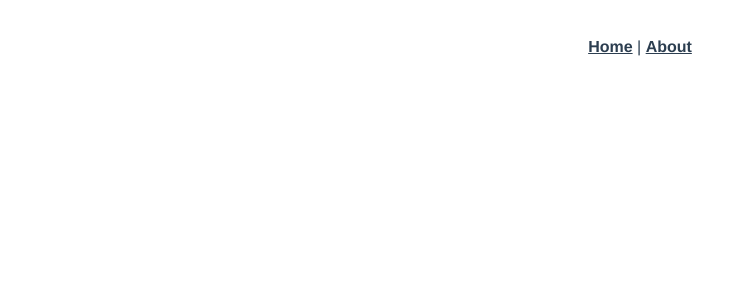
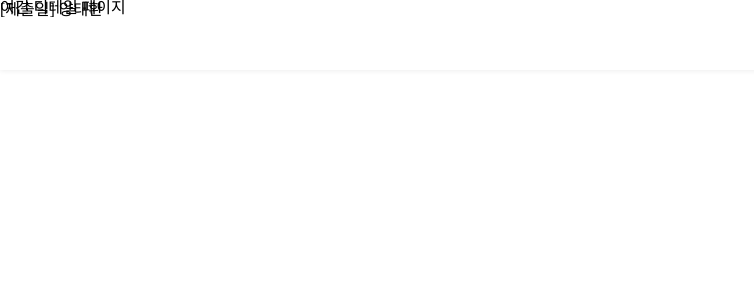
Before and after one commit to taehwan920/comento_fe_test, a Vue app: page /detail/1 in a window 1280 px wide. Shown: the top 300 px of the page, without its empty margins (0-754 px from the left). Built offline with nearby package versions, Linux system fonts and the light colour scheme.

Commit message:
Set basic settings for fe test 테스트를 위한 기본 세팅 완료 scss 글로벌 적용 모듈 제작 완료

```diff
--- a/src/App.vue
+++ b/src/App.vue
@@ -1,32 +1,19 @@
 <template>
   <div id="app">
-    <div id="nav">
-      <router-link to="/">Home</router-link> |
-      <router-link to="/about">About</router-link>
-    </div>
-    <router-view/>
+    <Header />
+    <router-view />
   </div>
 </template>
 
+<script>
+import Header from "./components/layouts/Header";
+
+export default {
+  components: {
+    Header,
+  },
+};
+</script>
+
 <style lang="scss">
-#app {
-  font-family: Avenir, Helvetica, Arial, sans-serif;
-  -webkit-font-smoothing: antialiased;
-  -moz-osx-font-smoothing: grayscale;
-  text-align: center;
-  color: #2c3e50;
-}
-
-#nav {
-  padding: 30px;
-
-  a {
-    font-weight: bold;
-    color: #2c3e50;
-
-    &.router-link-exact-active {
-      color: #42b983;
-    }
-  }
-}
 </style>
--- /dev/null
+++ b/src/assets/scss/_reset.scss
@@ -0,0 +1,43 @@
+html, body, div, span, applet, object, iframe,
+h1, h2, h3, h4, h5, h6, p, blockquote, pre,
+a, abbr, acronym, address, big, cite, code,
+del, dfn, em, img, ins, kbd, q, s, samp,
+small, strike, strong, sub, sup, tt, var,
+b, u, i, center,
+dl, dt, dd, ol, ul, li,
+fieldset, form, label, legend,
+table, caption, tbody, tfoot, thead, tr, th, td,
+article, aside, canvas, details, embed,
+figure, figcaption, footer, header, hgroup,
+menu, nav, output, ruby, section, summary,
+time, mark, audio, video {
+	margin: 0;
+	padding: 0;
+	border: 0;
+	font-size: 100%;
+	font: inherit;
+	vertical-align: baseline;
+}
+/* HTML5 display-role reset for older browsers */
+article, aside, details, figcaption, figure,
+footer, header, hgroup, menu, nav, section {
+	display: block;
+}
+body {
+	line-height: 1;
+}
+ol, ul {
+	list-style: none;
+}
+blockquote, q {
+	quotes: none;
+}
+blockquote:before, blockquote:after,
+q:before, q:after {
+	content: '';
+	content: none;
+}
+table {
+	border-collapse: collapse;
+	border-spacing: 0;
+}
--- /dev/null
+++ b/src/assets/scss/_variables.scss
@@ -0,0 +1 @@
+$bgColor: red;
--- a/src/components/HelloWorld.vue
+++ /dev/null
@@ -1,60 +0,0 @@
-<template>
-  <div class="hello">
-    <h1>{{ msg }}</h1>
-    <p>
-      For a guide and recipes on how to configure / customize this project,<br>
-      check out the
-      <a href="https://cli.vuejs.org" target="_blank" rel="noopener">vue-cli documentation</a>.
-    </p>
-    <h3>Installed CLI Plugins</h3>
-    <ul>
-      <li><a href="https://github.com/vuejs/vue-cli/tree/dev/packages/%40vue/cli-plugin-babel" target="_blank" rel="noopener">babel</a></li>
-      <li><a href="https://github.com/vuejs/vue-cli/tree/dev/packages/%40vue/cli-plugin-router" target="_blank" rel="noopener">router</a></li>
-      <li><a href="https://github.com/vuejs/vue-cli/tree/dev/packages/%40vue/cli-plugin-vuex" target="_blank" rel="noopener">vuex</a></li>
-      <li><a href="https://github.com/vuejs/vue-cli/tree/dev/packages/%40vue/cli-plugin-eslint" target="_blank" rel="noopener">eslint</a></li>
-    </ul>
-    <h3>Essential Links</h3>
-    <ul>
-      <li><a href="https://vuejs.org" target="_blank" rel="noopener">Core Docs</a></li>
-      <li><a href="https://forum.vuejs.org" target="_blank" rel="noopener">Forum</a></li>
-      <li><a href="https://chat.vuejs.org" target="_blank" rel="noopener">Community Chat</a></li>
-      <li><a href="https://twitter.com/vuejs" target="_blank" rel="noopener">Twitter</a></li>
-      <li><a href="https://news.vuejs.org" target="_blank" rel="noopener">News</a></li>
-    </ul>
-    <h3>Ecosystem</h3>
-    <ul>
-      <li><a href="https://router.vuejs.org" target="_blank" rel="noopener">vue-router</a></li>
-      <li><a href="https://vuex.vuejs.org" target="_blank" rel="noopener">vuex</a></li>
-      <li><a href="https://github.com/vuejs/vue-devtools#vue-devtools" target="_blank" rel="noopener">vue-devtools</a></li>
-      <li><a href="https://vue-loader.vuejs.org" target="_blank" rel="noopener">vue-loader</a></li>
-      <li><a href="https://github.com/vuejs/awesome-vue" target="_blank" rel="noopener">awesome-vue</a></li>
-    </ul>
-  </div>
-</template>
-
-<script>
-export default {
-  name: 'HelloWorld',
-  props: {
-    msg: String
-  }
-}
-</script>
-
-<!-- Add "scoped" attribute to limit CSS to this component only -->
-<style scoped lang="scss">
-h3 {
-  margin: 40px 0 0;
-}
-ul {
-  list-style-type: none;
-  padding: 0;
-}
-li {
-  display: inline-block;
-  margin: 0 10px;
-}
-a {
-  color: #42b983;
-}
-</style>
--- /dev/null
+++ b/src/components/layouts/Header.vue
@@ -0,0 +1,27 @@
+<template>
+  <header>
+    <span class="submitBox">[제출일] 양태환</span>
+  </header>
+</template>
+
+<script>
+export default {};
+</script>
+
+<style lang="scss">
+header {
+  width: 100%;
+  height: 70px;
+  display: flex;
+  justify-content: center;
+  align-items: center;
+  position: fixed;
+  top: 0;
+  left: 0;
+
+  box-shadow: 0 1px 5px 0 rgba(0, 0, 0, 0.07);
+}
+.submitBox {
+  line-height: 20px;
+}
+</style>
--- a/src/main.js
+++ b/src/main.js
@@ -1,7 +1,7 @@
 import Vue from 'vue'
 import App from './App.vue'
 import router from './router'
-import store from './store'
+import store from './store/store'
 
 Vue.config.productionTip = false
 
--- a/src/router/index.js
+++ b/src/router/index.js
@@ -1,6 +1,7 @@
-import Vue from 'vue'
-import VueRouter from 'vue-router'
-import Home from '../views/Home.vue'
+import Vue from 'vue';
+import VueRouter from 'vue-router';
+import Home from '../views/Home.vue';
+import Detail from '../views/Detail.vue';
 
 Vue.use(VueRouter)
 
@@ -11,12 +12,9 @@
     component: Home
   },
   {
-    path: '/about',
-    name: 'About',
-    // route level code-splitting
-    // this generates a separate chunk (about.[hash].js) for this route
-    // which is lazy-loaded when the route is visited.
-    component: () => import(/* webpackChunkName: "about" */ '../views/About.vue')
+    path: '/detail/:id',
+    name: 'Detail',
+    component: Detail
   }
 ]
 
@@ -26,4 +24,4 @@
   routes
 })
 
-export default router
+export default router;
--- a/src/views/About.vue
+++ /dev/null
@@ -1,5 +0,0 @@
-<template>
-  <div class="about">
-    <h1>This is an about page</h1>
-  </div>
-</template>
--- /dev/null
+++ b/src/views/Detail.vue
@@ -0,0 +1,5 @@
+<template>
+  <div>
+    <h1>여긴 디테일 페이지</h1>
+  </div>
+</template>
--- a/src/views/Home.vue
+++ b/src/views/Home.vue
@@ -1,18 +1,7 @@
 <template>
-  <div class="home">
-    <img alt="Vue logo" src="../assets/logo.png">
-    <HelloWorld msg="Welcome to Your Vue.js App"/>
-  </div>
+  <h1>난 feed 홈이다</h1>
 </template>
 
 <script>
-// @ is an alias to /src
-import HelloWorld from '@/components/HelloWorld.vue'
-
-export default {
-  name: 'Home',
-  components: {
-    HelloWorld
-  }
-}
+export default {};
 </script>
--- /dev/null
+++ b/vue.config.js
@@ -0,0 +1,12 @@
+module.exports = {
+    css: {
+        loaderOptions: {
+            sass: {
+                prependData: `
+            @import "@/assets/scss/_variables.scss";
+            @import "@/assets/scss/_reset.scss";
+          `
+            }
+        }
+    }
+}
```
Also changed, not shown: src/assets/logo.png (deleted), src/store/store.js (renamed from src/store/index.js).
